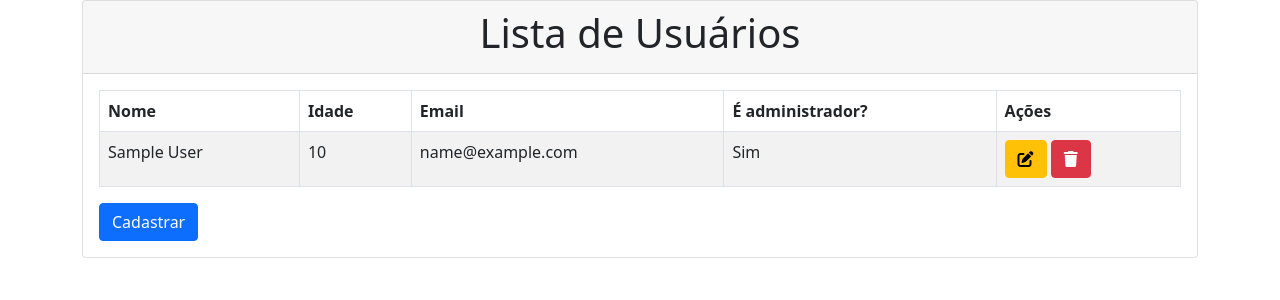
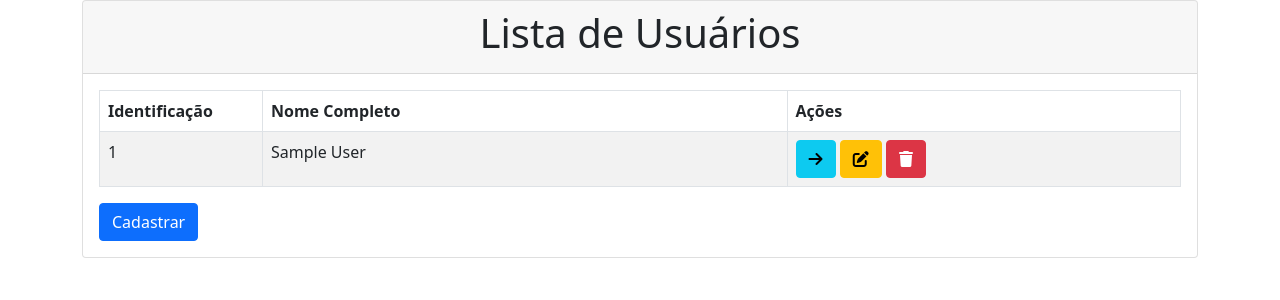
Before and after one commit to adeusq/API_USERS, a Node server app: page /usuarios in a window 1280 px wide. Shown: the top 300 px of the page. Run offline with Node 20, Linux system fonts and the light colour scheme; tables that the repository leaves empty hold one stand-in row (values such as "Sample post"); some libraries are stand-ins or nearby versions.

Commit message:
Criação da página de dados pessoais do usuário

```diff
--- a/controllers/UsersController.js
+++ b/controllers/UsersController.js
@@ -1,3 +1,5 @@
+const moment = require('moment')
+moment.locale('pt-br')
 const { Users } = require('../models/index')
 
 function UsersController() {
@@ -17,25 +19,22 @@ function UsersController() {
 
             const usuario = await Users.findOne({ where: { id }, attributes: { exclude: ['createdAt', 'updatedAt'] } })
 
-            return res.json(usuario)
+            return res.render('usuarios/pages/dadosUsuario', { usuario, moment })
         },
 
         async saveNewUser(req, res) {
 
-            const { name, age, email, isAdmin } = req.body
+            const { name, birthdate, email, isAdmin } = req.body
 
 
             const [ user, created ] = await Users.findOrCreate({
                 where: { email },
-                defaults: { name, age, email, isAdmin }
+                defaults: { name, birthdate, email, isAdmin }
             })
 
-            if(!created) return res.status(202).json({ status: 202, message: "O usuário já existe na base de dados!" })
+            if(!created) return res.redirect('/usuarios')
 
-            return res.status(201).json({
-                message: "Usuário criado com sucesso!",
-                data: user
-            })
+            return res.redirect('/usuarios')
 
         },
 
@@ -65,9 +64,9 @@ function UsersController() {
 
         async updateUser(req, res) {
 
-            const { id, name, age, email, isAdmin } = req.body
+            const { id, name, birthdate, email, isAdmin } = req.body
 
-            await Users.update({ name, age, email, isAdmin }, { where: { id }})
+            await Users.update({ name, birthdate, email, isAdmin }, { where: { id }})
 
             return res.status(200).json({
                 status: 200,
--- a/migrations/20230328130200-create-users.js
+++ b/migrations/20230328130200-create-users.js
@@ -12,8 +12,8 @@ module.exports = {
       name: {
         type: Sequelize.STRING
       },
-      age: {
-        type: Sequelize.INTEGER
+      birthdate: {
+        type: Sequelize.DATEONLY
       },
       email: {
         type: Sequelize.STRING
--- a/models/Users.js
+++ b/models/Users.js
@@ -15,8 +15,9 @@ module.exports = (sequelize, DataTypes) => {
   }
   Users.init({
     name: DataTypes.STRING,
-    age: DataTypes.INTEGER,
+    birthdate: DataTypes.DATEONLY,
     email: DataTypes.STRING,
+
     isAdmin: DataTypes.BOOLEAN
   }, {
     sequelize,
--- a/package.json
+++ b/package.json
@@ -12,6 +12,7 @@
     "ejs": "^3.1.9",
     "express": "^4.18.2",
     "express-ejs-layouts": "^2.5.1",
+    "moment": "^2.29.4",
     "morgan": "^1.10.0",
     "mysql2": "^3.2.0",
     "sequelize": "^6.30.0"
--- a/views/layout.ejs
+++ b/views/layout.ejs
@@ -1,5 +1,5 @@
 <!DOCTYPE html>
-<html lang="en">
+<html lang="pt-br">
 <head>
     <meta charset="UTF-8">
     <meta http-equiv="X-UA-Compatible" content="IE=edge">
--- a/views/usuarios/pages/index.ejs
+++ b/views/usuarios/pages/index.ejs
@@ -4,20 +4,20 @@
         <div class="card-body">
             <table class="table table-bordered table-striped">
                 <thead>
-                    <th>Nome</th>
-                    <th>Idade</th>
-                    <th>Email</th>
-                    <th>É administrador?</th>
-                    <th>Ações</th>
+                    <th class="col-md-1">Identificação</th>
+                    <th class="col-md-4">Nome Completo</th>
+                    <th class="col-md-3">Ações</th>
                 </thead>
                 <tbody>
                     <% usuarios.forEach(usuario => { %>
                         <tr>
+                            <td><%= usuario.id %></td>
                             <td><%= usuario.name %></td>
-                            <td><%= usuario.age %></td>
-                            <td><%= usuario.email %></td>
-                            <td><%= usuario.isAdmin == 1 ? 'Sim' : 'Não' %></td>
                             <td>
+                                <a class="btn btn-info" href="/usuarios/<%= usuario.id %>">
+                                    <i class="fa-solid fa-arrow-right"></i>
+                                </a>
+
                                 <button class="btn btn-warning" data-bs-toggle="modal" data-bs-target="#editarUsuario">
                                     <i class="fa-solid fa-pen-to-square"></i>
                                 </button>
--- a/views/usuarios/partials/cadastrarUsuario.ejs
+++ b/views/usuarios/partials/cadastrarUsuario.ejs
@@ -8,24 +8,25 @@
           <button type="button" class="btn-close" data-bs-dismiss="modal" aria-label="Close"></button>
         </div>
         <div class="modal-body">
+          <form action="/usuarios/salvar" method="POST">
+          <label>Nome:</label>
+          <input type="text" class="form-control" name="name" required><br>
 
-          <label>Nome:</label>
-          <input type="text" class="form-control"> <br>
-
-          <label>Idade:</label>
-          <input type="number" class="form-control"> <br>
+          <label>Data de nascimento:</label>
+          <input type="date" class="form-control" name="birthdate" required> <br>
 
           <label>Email:</label>
-          <input type="text" class="form-control"> <br>
+          <input type="text" class="form-control" name="email" required> <br>
 
           <label>É administrador?</label> <br>
-          <input type="radio" name="admin" required> <span>Sim</span> <br>
-          <input type="radio" name="admin"> <span>Não</span>
+          <input type="radio" name="isAdmin" value="1" required> <span>Sim</span> <br>
+          <input type="radio" name="isAdmin" value="0"> <span>Não</span>
 
         </div>
         <div class="modal-footer">
           <button type="button" class="btn btn-secondary" data-bs-dismiss="modal">Fechar</button>
-          <button type="button" class="btn btn-primary">Cadastrar</button>
+          <button type="submit" class="btn btn-primary">Cadastrar</button>
+        </form>
         </div>
       </div>
     </div>
```
Also changed, not shown: seeders/20230329124733-create-users.js (added, +47 -0 lines), views/usuarios/pages/dadosUsuario.ejs (added, +28 -0 lines), 1 other file.
